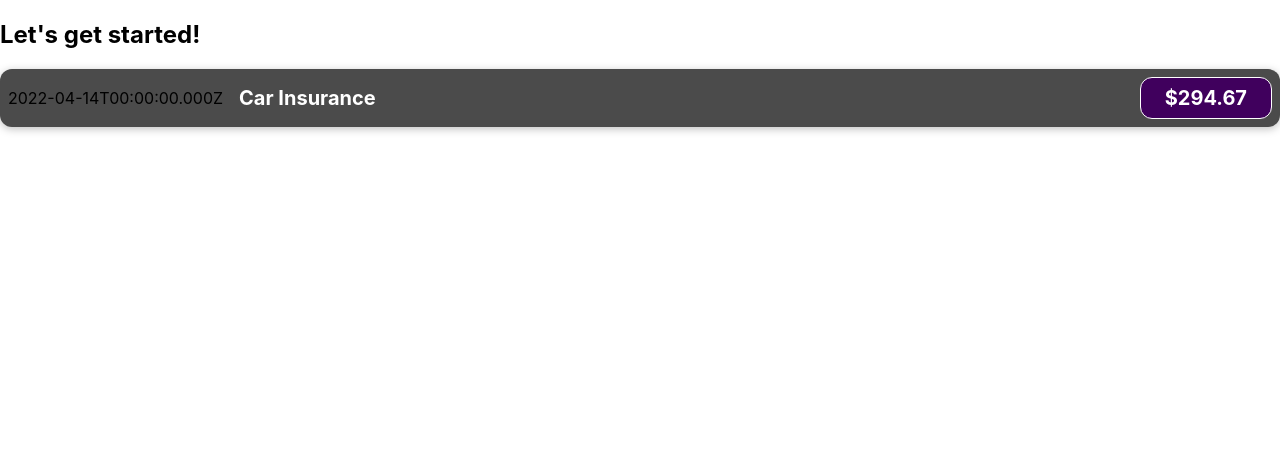
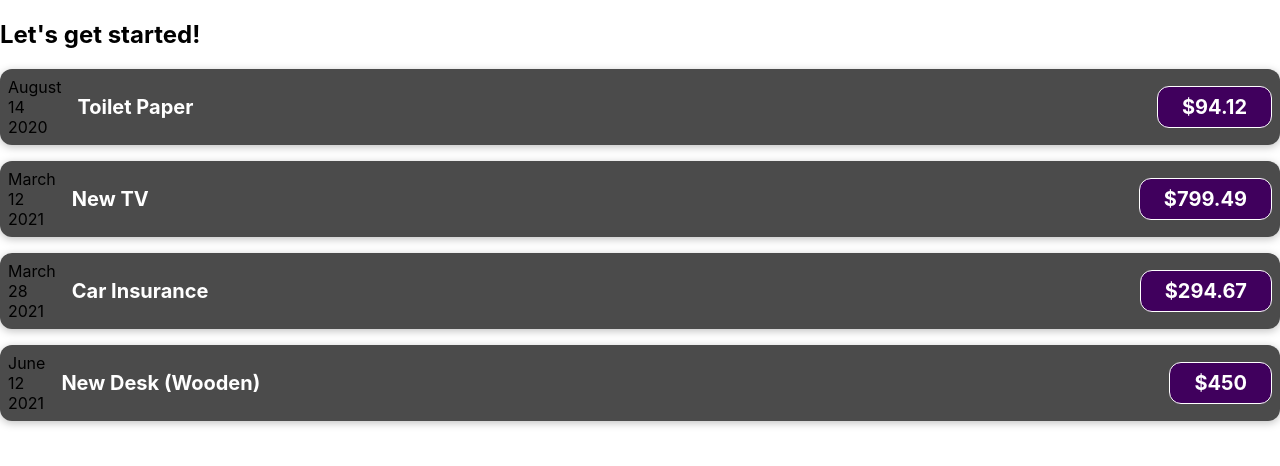
Before and after one commit to JustLivingg/react-complete-guide, a React (Create React App) app: page / in a window 1280 px wide. Shown: the top 466 px of the page. Built offline with nearby package versions, Linux system fonts and the light colour scheme.

Commit message:
Adding "normal" JS logic to comps.

```diff
--- a/src/App.js
+++ b/src/App.js
@@ -2,10 +2,35 @@ import "./App.css";
 import ExpenseItem from "./components/ExpenseItem";
 
 function App() {
+  const expenses = [
+    {
+      id: "e1",
+      title: "Toilet Paper",
+      amount: 94.12,
+      date: new Date(2020, 7, 14),
+    },
+    { id: "e2", title: "New TV", amount: 799.49, date: new Date(2021, 2, 12) },
+    {
+      id: "e3",
+      title: "Car Insurance",
+      amount: 294.67,
+      date: new Date(2021, 2, 28),
+    },
+    {
+      id: "e4",
+      title: "New Desk (Wooden)",
+      amount: 450,
+      date: new Date(2021, 5, 12),
+    },
+  ];
+
   return (
     <div>
       <h2>Let's get started!</h2>
-      <ExpenseItem></ExpenseItem>
+      <ExpenseItem title={expenses[0].title} amount={expenses[0].amount} data={expenses[0].date}></ExpenseItem>
+      <ExpenseItem title={expenses[1].title} amount={expenses[1].amount} data={expenses[1].date}></ExpenseItem>
+      <ExpenseItem title={expenses[2].title} amount={expenses[2].amount} data={expenses[2].date}></ExpenseItem>
+      <ExpenseItem title={expenses[3].title} amount={expenses[3].amount} data={expenses[3].date}></ExpenseItem>
     </div>
   );
 }
--- a/src/components/ExpenseItem.js
+++ b/src/components/ExpenseItem.js
@@ -1,16 +1,20 @@
 import "./ExpenseItem.css";
 
-function ExpenseItem() {
-  const expenseDate = new Date(2022, 3, 14);
-  const expenseTitle = "Car Insurance";
-  const expenseAmount = 294.67;
+function ExpenseItem(props) {
+  const month = props.data.toLocaleString('en-US', {month:'long'});
+  const day = props.data.toLocaleString('en-US', {day:'2-digit'});
+  const year = props.data.getFullYear();
 
   return (
     <div className="expense-item">
-      <div>{expenseDate.toISOString()}</div>
+      <div>
+        <div>{month}</div>
+        <div>{day}</div>
+        <div>{year}</div>
+      </div>
       <div className="expense-item__description">
-        <h2>{expenseTitle}</h2>
-        <div className="expense-item__price">${expenseAmount}</div>
+        <h2>{props.title}</h2>
+        <div className="expense-item__price">${props.amount}</div>
       </div>
     </div>
   );
```
